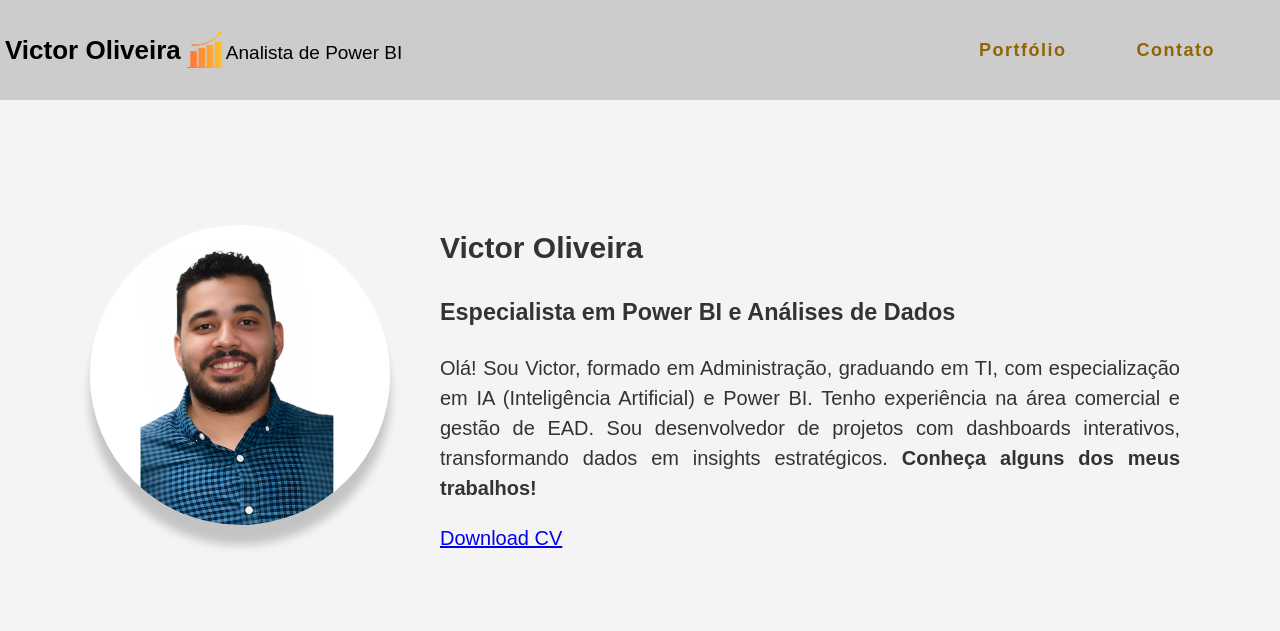
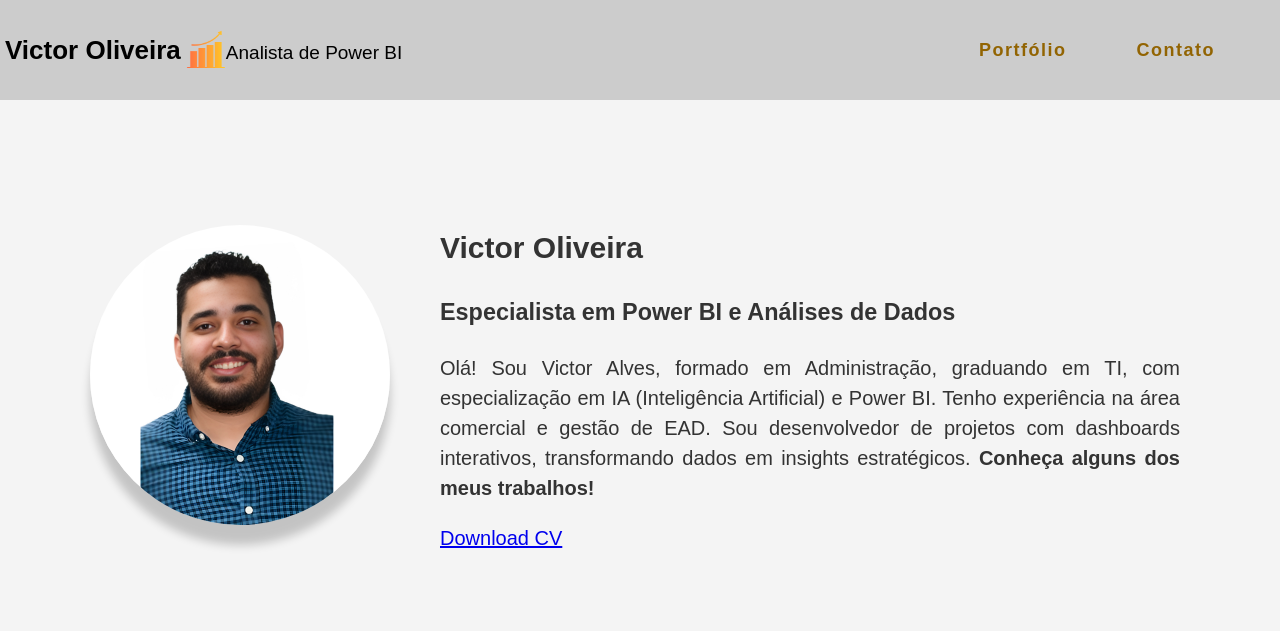
Before and after one commit to Victor-pant/portfolio-power-bi, a plain HTML site: page index.html in a window 1280 px wide. Shown: the top 631 px of the page. Drawn offline with Linux system fonts and the light colour scheme.

Commit message:
atualizando portfolio2

```diff
--- a/index.html
+++ b/index.html
@@ -64,7 +64,7 @@
         <div class="descricao">
             <h1>Victor Oliveira</h1>
             <h3>Especialista em Power BI e Análises de Dados</h3>
-            <p>Olá! Sou Victor, formado em Administração,
+            <p>Olá! Sou Victor Alves, formado em Administração,
                 graduando em TI, com especialização em IA (Inteligência Artificial)
                 e Power BI. Tenho experiência na área comercial e gestão de EAD.
                 Sou desenvolvedor de projetos com dashboards interativos,
```
